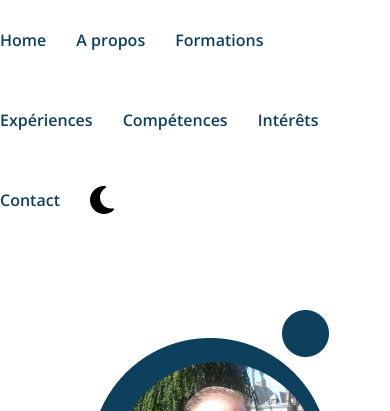
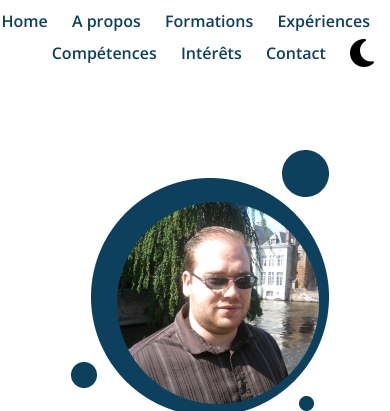
Before and after one commit to CedricBaude/CV, a plain HTML site: page index.html in a window 390 px wide. Shown: the top 411 px of the page. Drawn offline with nearby package versions, Linux system fonts and the light colour scheme; files whose address does not match are found by name; a web font is replaced by a local one.

Commit message:
version_04
Modif menu en format mobile.

```diff
--- a/css/style.css
+++ b/css/style.css
@@ -446,10 +446,22 @@ header{
     h1, h2 {
         text-align: center;
     }
+
+    .menu li {
+        display: inline-block;
+        float: none;
+        margin-right: 20px;
+        line-height: 18px;
+        margin-top: 12px;
+    }
+
+
+
+
     .hello{
 
         margin: auto;
-        padding-top: 310px;
+        padding-top: 150px;
         padding-bottom: 400px;
         width: 100%;
         display: flex;
@@ -616,12 +628,6 @@ header{
 
 
 
-
-
-
-
-
-
 }
 
 .dark-mode {
@@ -667,8 +673,3 @@ header{
     background-color: #0D405C;
     color: white;
 }
-
-.dark-mode .photo_profil img {
-
-    color: white;
-}
```
Also changed, not shown: index.html (+1 -0 lines).
